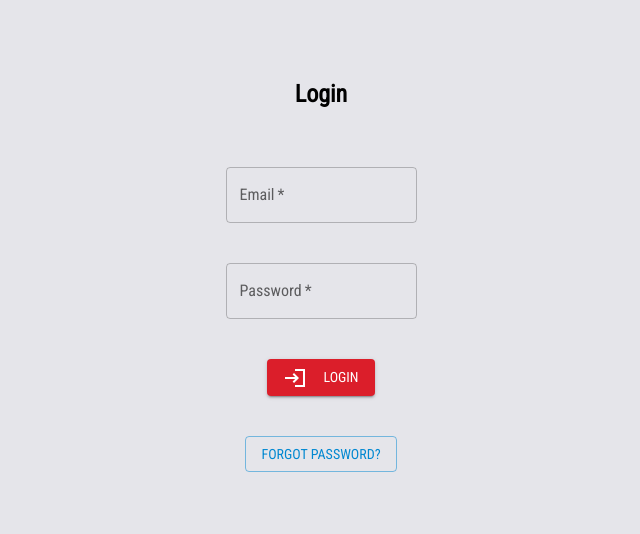
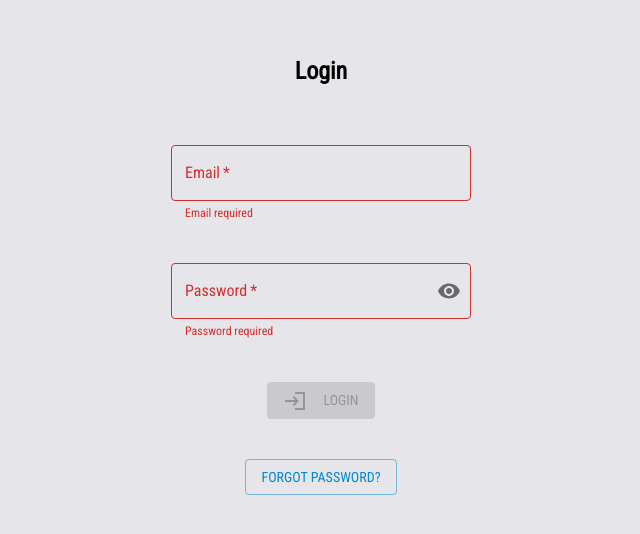
Before and after one commit to armandoarroyo/anydoc-react, a React (Create React App) app: page /login in a window 1280 px wide. Shown: the part 114-648 px from the top of the page, without its empty margins (319-959 px from the left). Built offline with nearby package versions, Linux system fonts and the light colour scheme.

Commit message:
updated login ui

```diff
--- a/src/login.jsx
+++ b/src/login.jsx
@@ -1,23 +1,99 @@
 import React from "react";
-import { useState } from "react";
+import { useState, useEffect } from "react";
 import Button from "@mui/material/Button";
-import { TextField, Grid, Box } from "@mui/material";
+import { TextField, Grid, Box, Snackbar, FormControl } from "@mui/material";
 import LoginSharpIcon from "@mui/icons-material/LoginSharp";
 import { login } from "./api/auth";
 import { useNavigate } from "react-router-dom";
 import customTheme from "./customTheme";
 import { ThemeProvider } from "@mui/material/styles";
+import CircularProgress from "@mui/material/CircularProgress";
+import InputAdornment from "@mui/material/InputAdornment";
+import IconButton from "@mui/material/IconButton";
+import Visibility from "@mui/icons-material/Visibility";
+import VisibilityOff from "@mui/icons-material/VisibilityOff";
 
 function Login() {
+  const [disableButton, setDisableButton] = useState(true);
+  const [loading, setLoading] = useState("none");
+  const [password, setPassword] = useState("");
+  const [validPassword, setValidPassword] = useState(false);
+  const [passwordHelperText, setPasswordHelperText] =
+    useState("Password required");
   const [email, setEmail] = useState("");
-  const [password, setPassword] = useState("");
+  const [validEmail, setValidEmail] = useState(false);
+  const [emailHelperText, setEmailHelperText] = useState("Email required");
+  const emailRegex = /\S+@\S+\.\S+/;
+  const [openSnack, setOpenSnack] = useState(false);
+  const [showPassword, setShowPassword] = useState(false);
+  const [disableInput, setDisableInput] = useState(false);
+
+  const handleCloseSnack = () => {
+    setOpenSnack(false);
+  };
+
+  const handleClickShowPassword = () => {
+    setShowPassword(!showPassword);
+  };
+
+  const handleMouseDownPassword = (event) => {
+    event.preventDefault();
+  };
+
   let navigate = useNavigate();
   let theme = customTheme();
-  function handleClick() {
-    const correctLogin = login(email, password);
-    if ((correctLogin.status = 200)) {
+
+  useEffect(() => {
+    if (emailRegex.test(email) && email.length > 1) {
+      setValidEmail(true);
+      setEmailHelperText("");
+    } else {
+      if (email.length < 1) {
+        setValidEmail(false);
+        setEmailHelperText("Email required");
+      } else {
+        setValidEmail(false);
+        setEmailHelperText("Invalid email");
+      }
+    }
+  }, [email]);
+
+  useEffect(() => {
+    console.log(password);
+    if (password.length > 5) {
+      setValidPassword(true);
+      setPasswordHelperText("");
+    }
+    if (password.length > 1 && password.length < 6) {
+      setValidPassword(false);
+      setPasswordHelperText("Password too short");
+    }
+    if (password.length < 1) {
+      setValidPassword(false);
+      setPasswordHelperText("Password required");
+    }
+  }, [password]);
+
+  useEffect(() => {
+    if (validEmail && validPassword) {
+      setDisableButton(false);
+    } else {
+      setDisableButton(true);
+    }
+  }, [validPassword, validEmail]);
+
+  async function handleClick() {
+    setDisableInput(true);
+    setDisableButton(true);
+    setLoading("block");
+    const correctLogin = await login(email, password);
+    if (correctLogin.status === 200) {
       navigate("/twofa");
     }
+    setLoading("none");
+    setDisableButton(false);
+    setDisableInput(false);
+    setOpenSnack(true);
   }
   return (
     <ThemeProvider theme={theme}>
@@ -35,30 +111,62 @@ function Login() {
             <h2>Login</h2>
           </Grid>
           <Grid item xs={12}>
+            <FormControl>
               <TextField
+                style={{ width: 300 }}
                 required
                 color="info"
                 id="outlined-basic"
                 label="Email"
                 variant="outlined"
-              onChange={(event) => setEmail(event.target.value)}
+                type="email"
+                onChange={(e) => setEmail(e.target.value)}
+                error={!validEmail}
+                helperText={emailHelperText}
+                disabled={disableInput}
               />
+            </FormControl>
           </Grid>
 
           <Grid item xs={12}>
+            <FormControl>
               <TextField
+                style={{ width: 300 }}
                 color="info"
                 required
-              id="outlined-basic"
+                id="password-field"
                 label="Password"
                 variant="outlined"
-              type="password"
-              onChange={(event) => setPassword(event.target.value)}
+                type={showPassword ? "text" : "password"}
+                onChange={(e) => setPassword(e.target.value)}
+                error={!validPassword}
+                helperText={passwordHelperText}
+                disabled={disableInput}
+                InputProps={{
+                  endAdornment: (
+                    <InputAdornment position="end">
+                      <IconButton
+                        aria-label="toggle password visibility"
+                        onClick={handleClickShowPassword}
+                        onMouseDown={handleMouseDownPassword}
+                        edge="end"
+                      >
+                        {showPassword ? <VisibilityOff /> : <Visibility />}
+                      </IconButton>
+                    </InputAdornment>
+                  ),
+                }}
               />
+            </FormControl>
           </Grid>
 
           <Grid item xs={12}>
-            <Button variant="contained" onClick={handleClick} color="secondary">
+            <Button
+              variant="contained"
+              onClick={handleClick}
+              color="secondary"
+              disabled={disableButton}
+            >
               <LoginSharpIcon sx={{ mr: 2 }}></LoginSharpIcon> Login
             </Button>
           </Grid>
@@ -68,6 +176,24 @@ function Login() {
               Forgot Password?
             </Button>
           </Grid>
+          <Grid
+            justify="center"
+            item
+            sx={{
+              display: loading,
+            }}
+          >
+            <CircularProgress color="secondary" />
+          </Grid>
+          <Grid>
+            <Snackbar
+              anchorOrigin={{ vertical: "bottom", horizontal: "center" }}
+              open={openSnack}
+              onClose={handleCloseSnack}
+              message="Could not log in. Try again."
+              autoHideDuration={3000}
+            />
+          </Grid>
         </Grid>
       </Box>
     </ThemeProvider>
```
Lines whose indentation alone changed are shown as unchanged.
